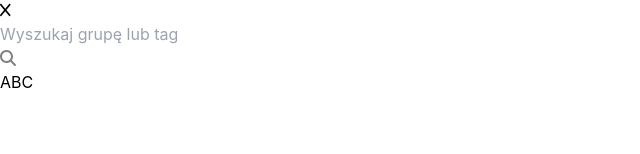
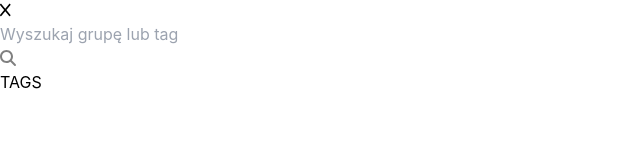
Before and after one commit to bartek2050/tags-picker, a React (Vite) app: page / in a window 1280 px wide. Shown: the part 146-300 px from the top of the page, without its empty margins (0-640 px from the left). Built offline with nearby package versions, Linux system fonts and the light colour scheme.

Commit message:
add SelectedTags component

```diff
--- /dev/null
+++ b/src/components/Tags/SelectedTags.tsx
@@ -0,0 +1,7 @@
+export const SelectedTags = () => {
+  return (
+    <p className="p-4">
+      TAGS
+    </p>
+  );
+};
--- a/src/components/Tags/TagsSearchWrapper.tsx
+++ b/src/components/Tags/TagsSearchWrapper.tsx
@@ -1,6 +1,7 @@
 import { Header } from "../Header";
 import { SearchInput } from "../SearchInput.tsx";
 import classNames from "classnames";
+import { SelectedTags } from ".././Tags/SelectedTags.tsx";
 
 export const TagsSearchWrapper = ({ showTagSearch, setShowTags }: {
   showTagSearch: boolean,
@@ -16,7 +17,7 @@ export const TagsSearchWrapper = ({ showTagSearch, setShowTags }: {
         <Header header="Tagi" setShowTags={setShowTags} />
         <SearchInput />
       </div>
-      <div>ABC</div>
+      <SelectedTags />
     </div>
   );
 };
```
